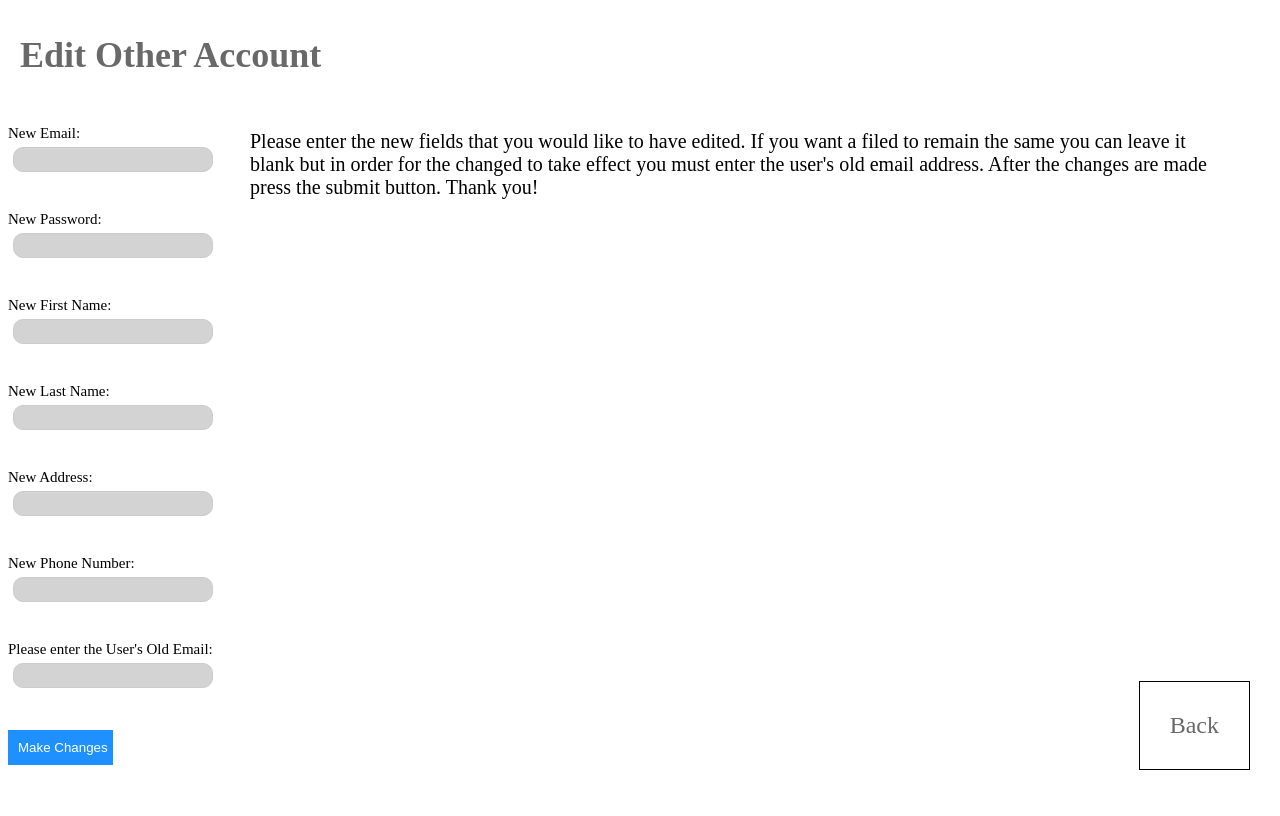
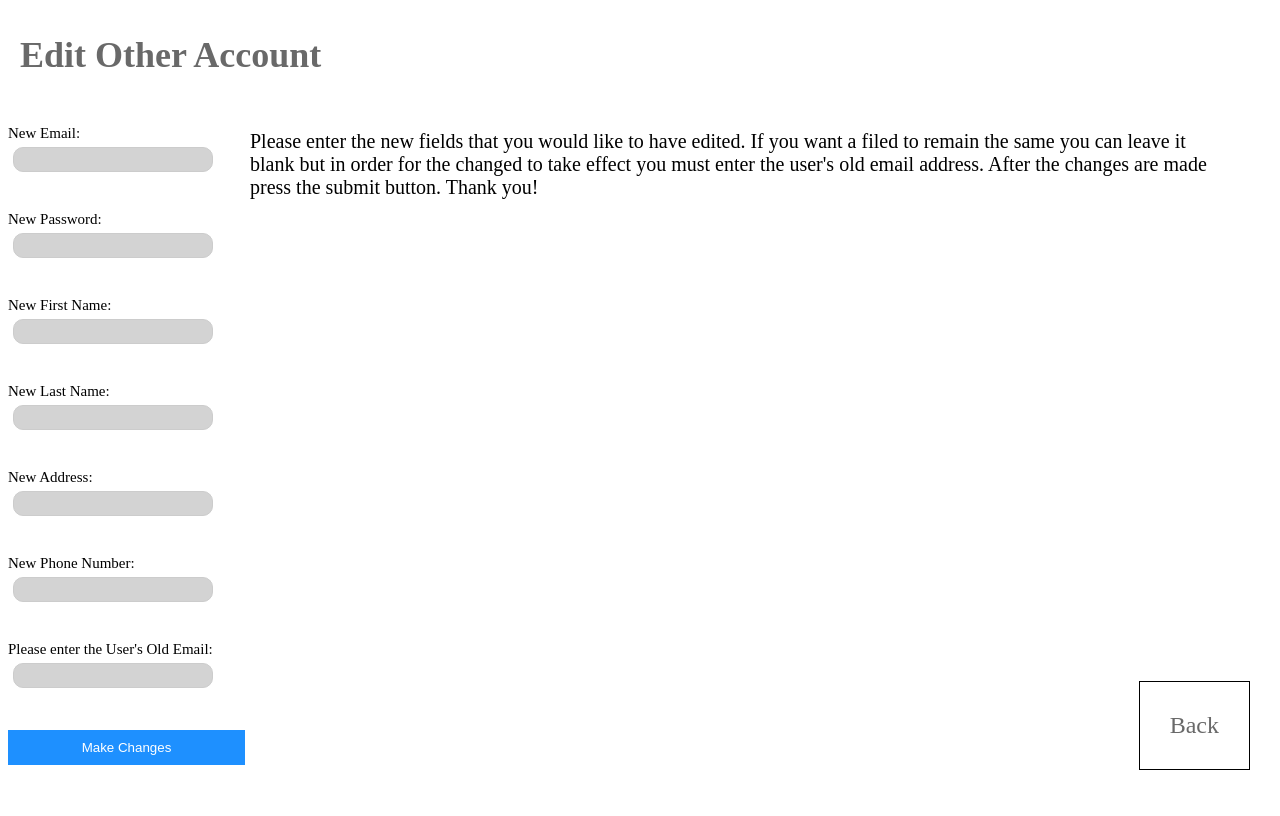
Before and after one commit to mohsinshah04/ta_project, a Django app: page /accountEditOther/ in a window 1280 px wide. Run offline with Django 5.2, Linux system fonts and the light colour scheme.

Commit message:
Did some cleaning up

```diff
--- a/djangoProject1/templates/acctsOtherEdit.html
+++ b/djangoProject1/templates/acctsOtherEdit.html
@@ -12,7 +12,6 @@
         }
         .backButton {
             position: absolute;
-            display: flex;
             bottom: 30px;
             right: 30px;
             padding: 30px;
@@ -25,7 +24,6 @@
 
         .text h1 {
             position: absolute;
-            display: flex;
             top: 10px;
             left: 20px;
             color: dimgray;
@@ -34,7 +32,6 @@
 
         .text {
             width: 75%;
-            display: flex;
             padding-top: 100px;
             left: 100px;
             text-align: left;
@@ -43,7 +40,6 @@
 
         .text p {
             position: absolute;
-            display: flex;
             top: 10px;
             padding-left: 150px;
             text-align: left;
@@ -64,8 +60,7 @@
         }
 
         .input[type="submit"] {
-            width: 50%;
-            display: flex;
+            width: 25%;
             padding: 10px;
             background-color: dodgerblue;
             margin-top: 20px;
@@ -78,7 +73,6 @@
         }
 
         .text-message{
-            display: flex;
             vertical-align: text-bottom;
         }
 
```
